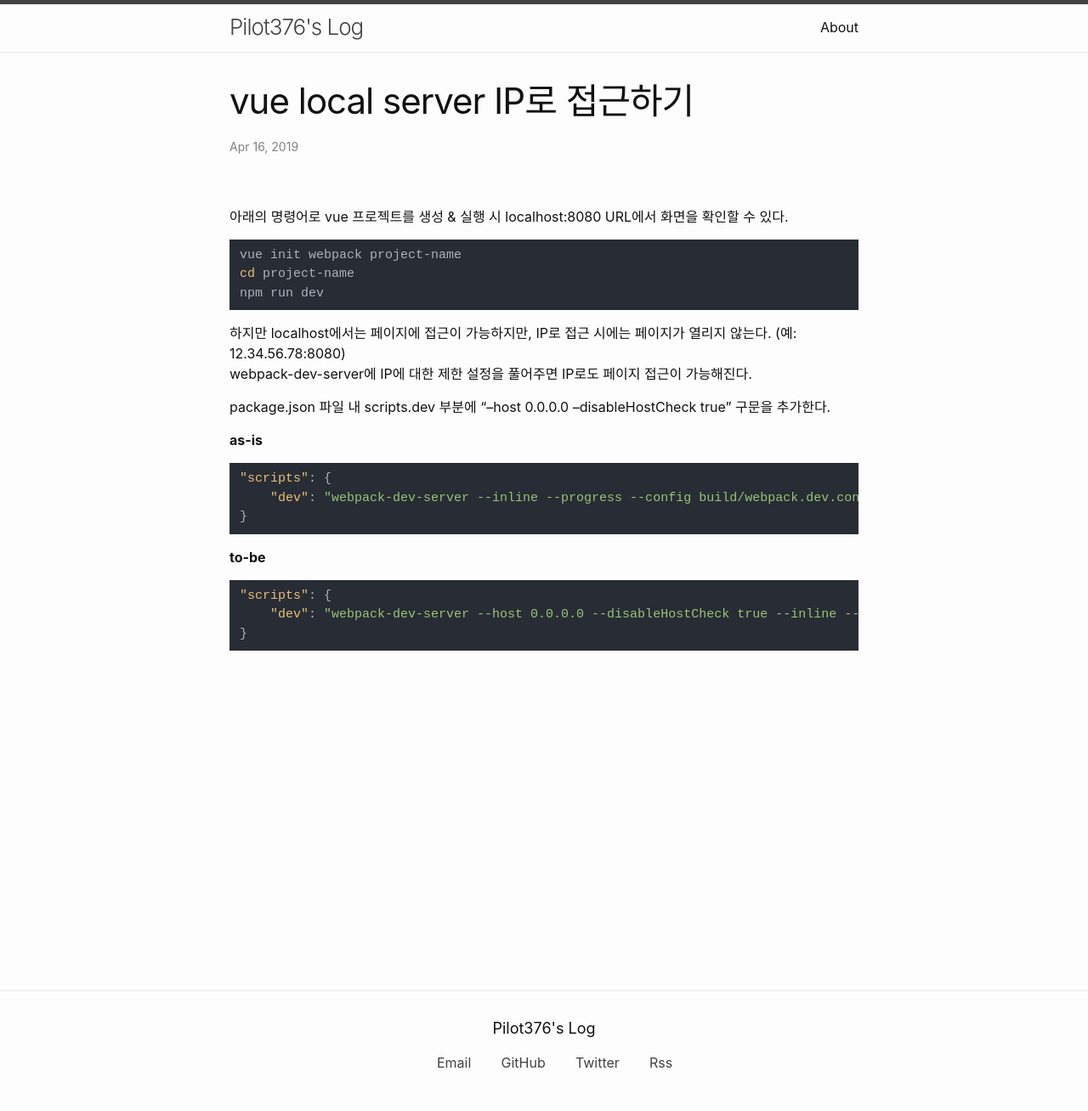
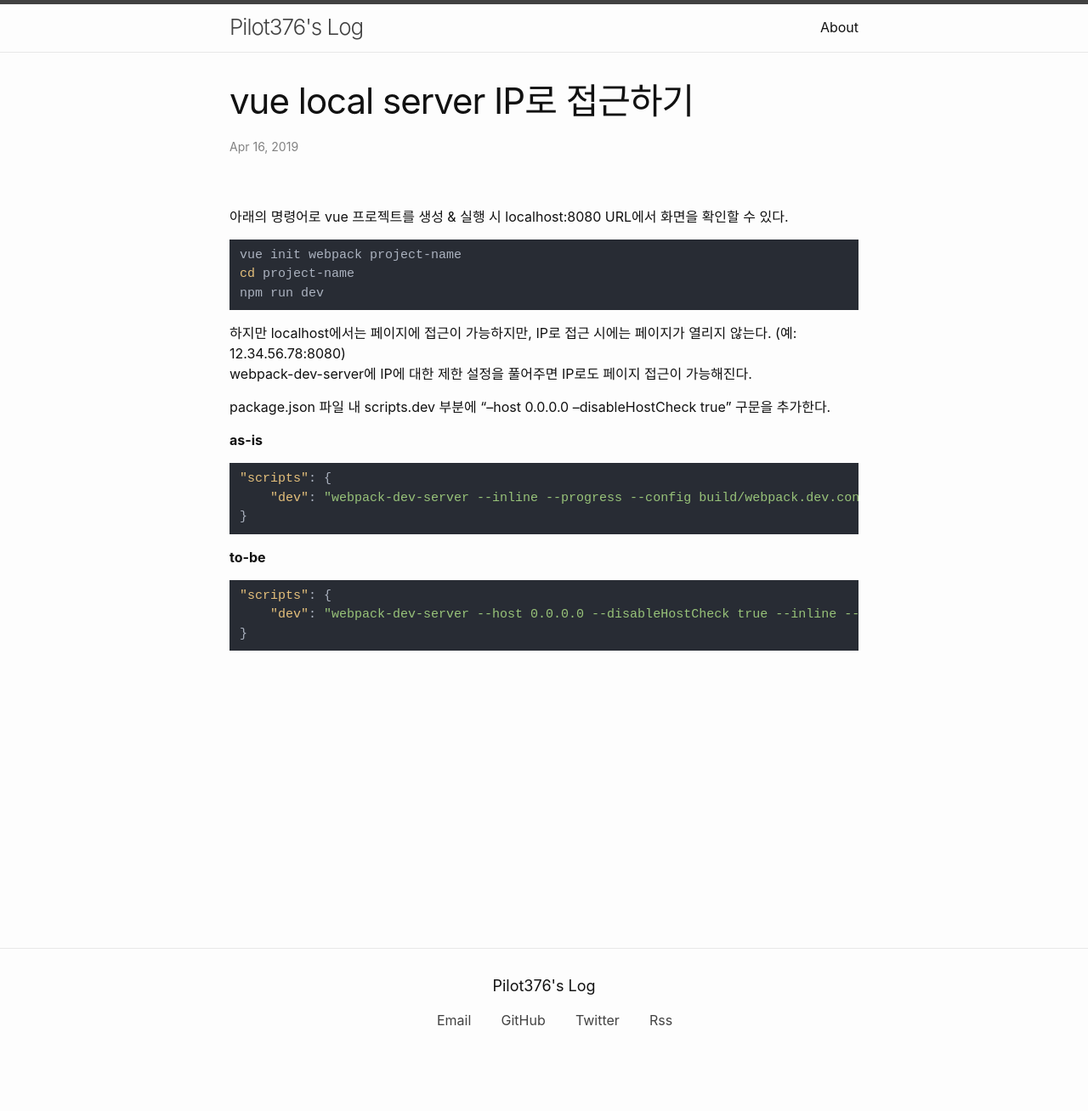
Before and after one commit to pilot376/pilot376.github.io, a Jekyll site: the page built from _posts/2019-04-16-vue-local-server.md, in a window 1280 px wide. Shown: the whole page at 85% size. Built offline with Jekyll 4.4.1, drawn with Linux system fonts in a browser that asks for light colours; some web fonts are replaced; comment, search, counter and statistics services are not loaded; after the commit the page ends 1258 px from its top, so only the background shows below that.

Commit message:
disqus 상단 간격 빼기

```diff
--- a/_sass/minima/_layout.scss
+++ b/_sass/minima/_layout.scss
@@ -268,15 +268,6 @@
 
 
 /**
- * Grid disqus_thread
- */
-#disqus_thread {
-	padding-top:50px;
-}
-
-
-
-/**
  * tag-cloud
  */
 .tag-cloud {
```
